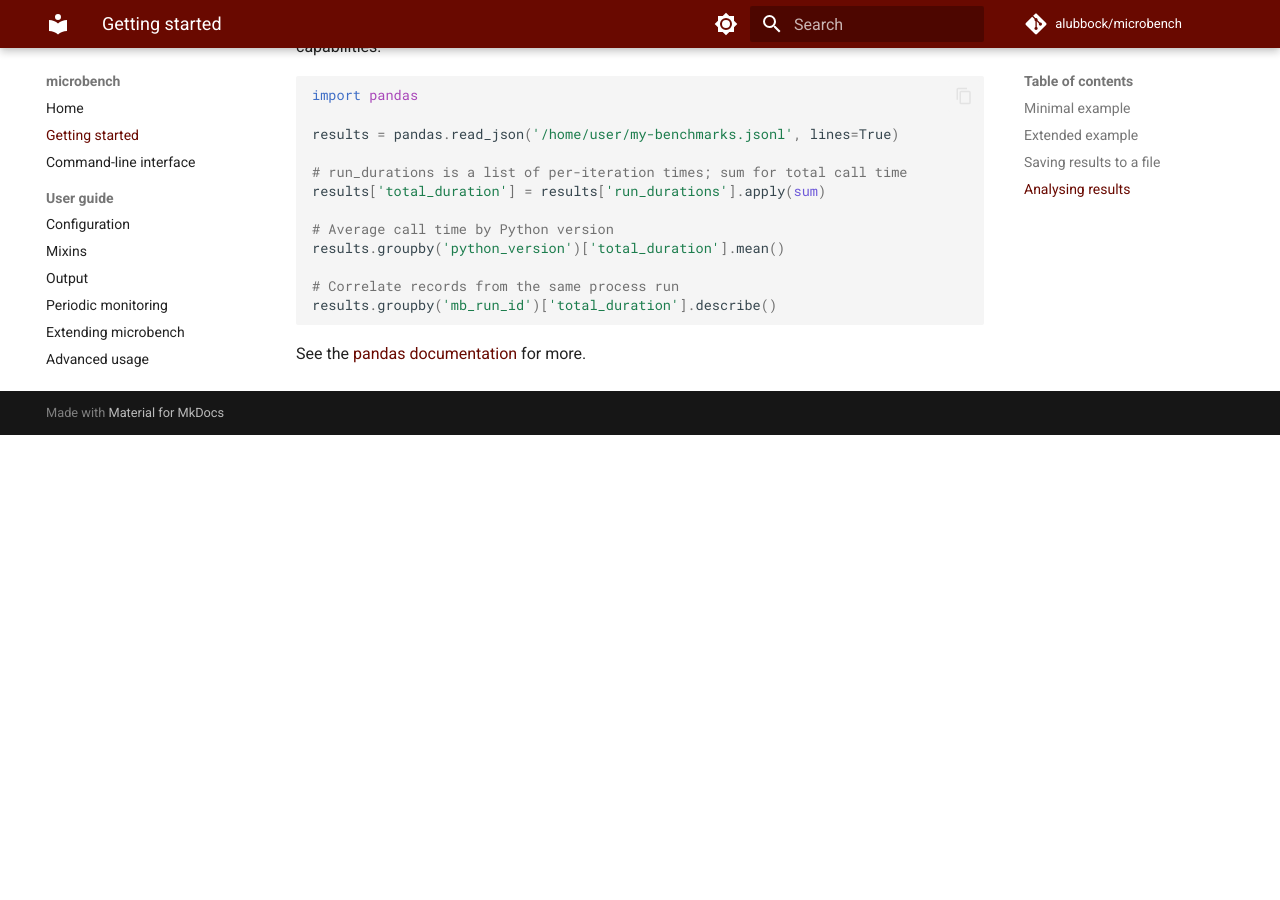
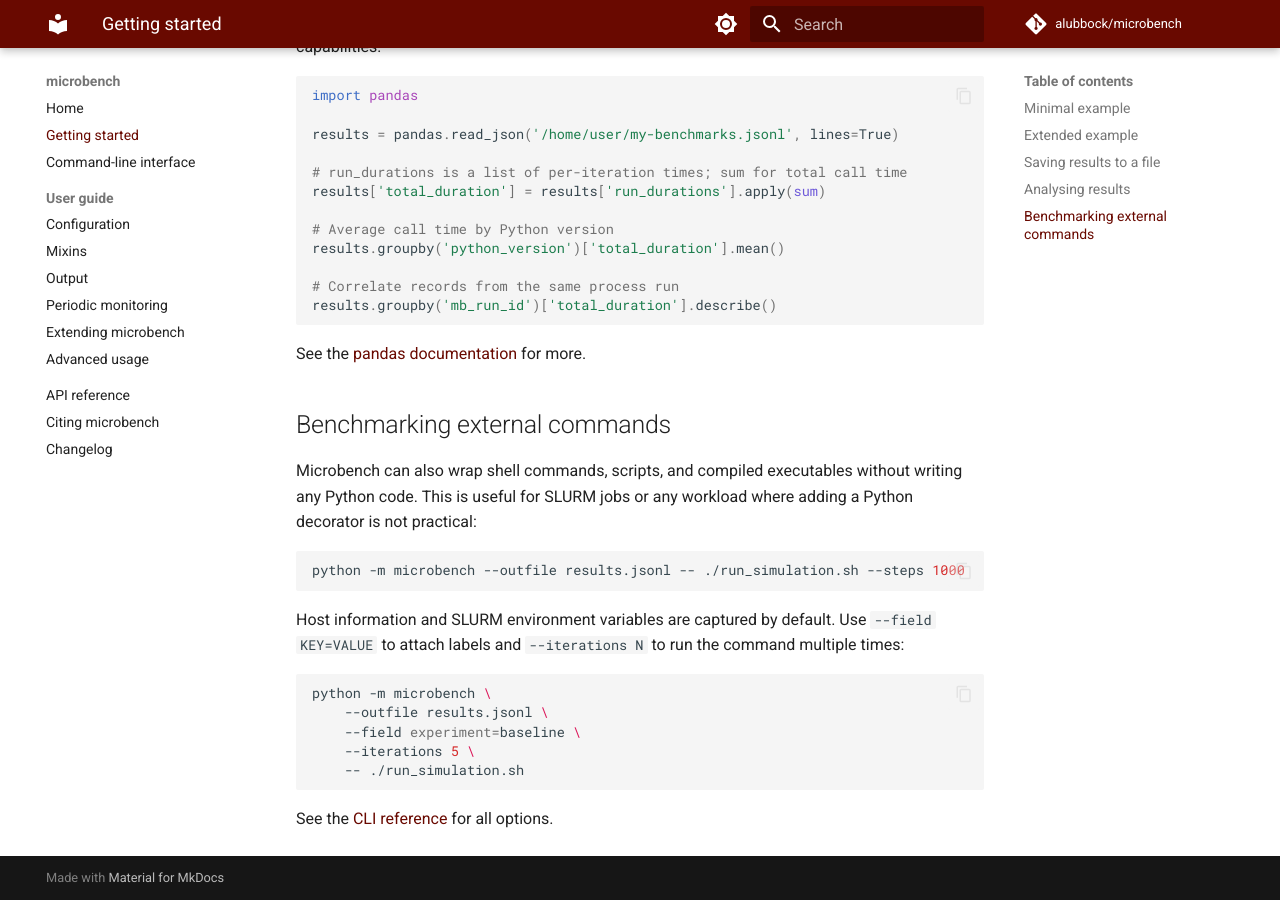
Before and after one commit to alubbock/microbench, an MkDocs documentation site: the page built from docs/getting-started.md, in a window 1280 px wide and 900 px high, scrolled down 2706 px. Built offline with MkDocs 1.6.1 and Material for MkDocs 9.7.7, drawn with Linux system fonts in a browser that asks for light colours; comment, search, counter and statistics services are not loaded; the version menu is left out; before the commit the page ends 3141 px from its top, so only the background shows below that.

Commit message:
fix: latch returncode across --iterations; add missing CLI tests and docs
Bug fix:
- With --iterations N, only the last iteration's exit code was recorded;
  now the first non-zero code encountered is latched so a failing iteration
  is never masked by later successes

Tests added:
- test_cli_iterations_returncode_latches_failure: verifies the fix above
- test_cli_multiple_mixins: multiple --mixin flags accumulate correctly
- test_cli_all_overrides_mixin: --all takes precedence over --mixin
- test_cli_field_invalid_format: missing = in --field exits non-zero
- test_cli_field_value_with_equals: = characters in values are preserved
- test_cli_field_values_are_strings: field values are never coerced

Documentation:
- README: CLI feature bullet + CLI quick-start section
- docs/index.md: CLI feature bullet
- docs/getting-started.md: "Benchmarking external commands" section
- docs/cli.md: returncode behaviour with --iterations noted in fields table
- CHANGELOG: --iterations/--warmup and returncode latch behaviour noted

````diff
--- a/docs/getting-started.md
+++ b/docs/getting-started.md
@@ -138,3 +138,27 @@
 ```
 
 See the [pandas documentation](https://pandas.pydata.org/docs/) for more.
+
+## Benchmarking external commands
+
+Microbench can also wrap shell commands, scripts, and compiled executables
+without writing any Python code. This is useful for SLURM jobs or any
+workload where adding a Python decorator is not practical:
+
+```bash
+python -m microbench --outfile results.jsonl -- ./run_simulation.sh --steps 1000
+```
+
+Host information and SLURM environment variables are captured by default.
+Use `--field KEY=VALUE` to attach labels and `--iterations N` to run the
+command multiple times:
+
+```bash
+python -m microbench \
+    --outfile results.jsonl \
+    --field experiment=baseline \
+    --iterations 5 \
+    -- ./run_simulation.sh
+```
+
+See the [CLI reference](cli.md) for all options.
````
Also changed, not shown: CHANGELOG.md (+5 -3 lines), README.md (+20 -0 lines), docs/cli.md (+1 -1 lines), docs/index.md (+1 -0 lines), 2 other files.
